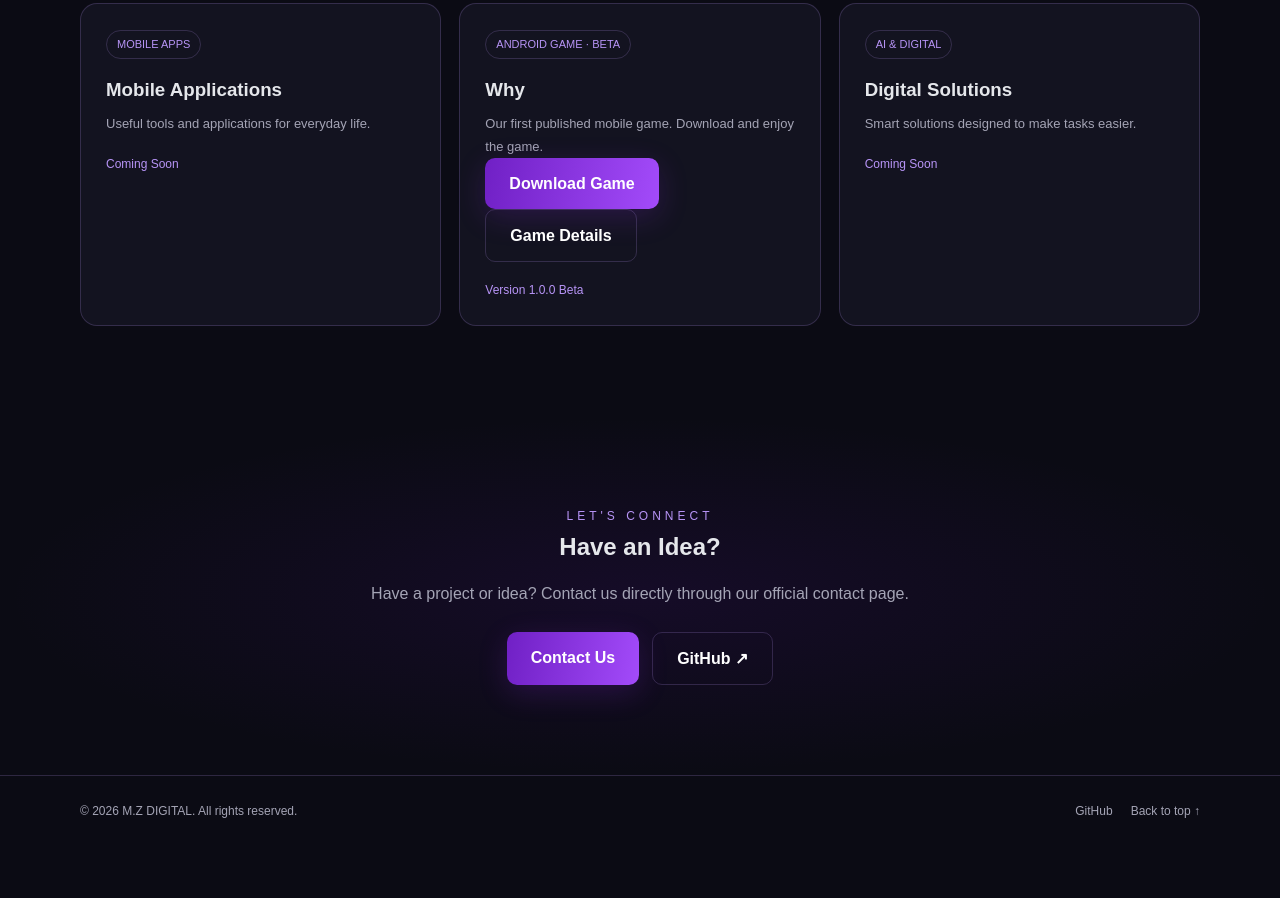
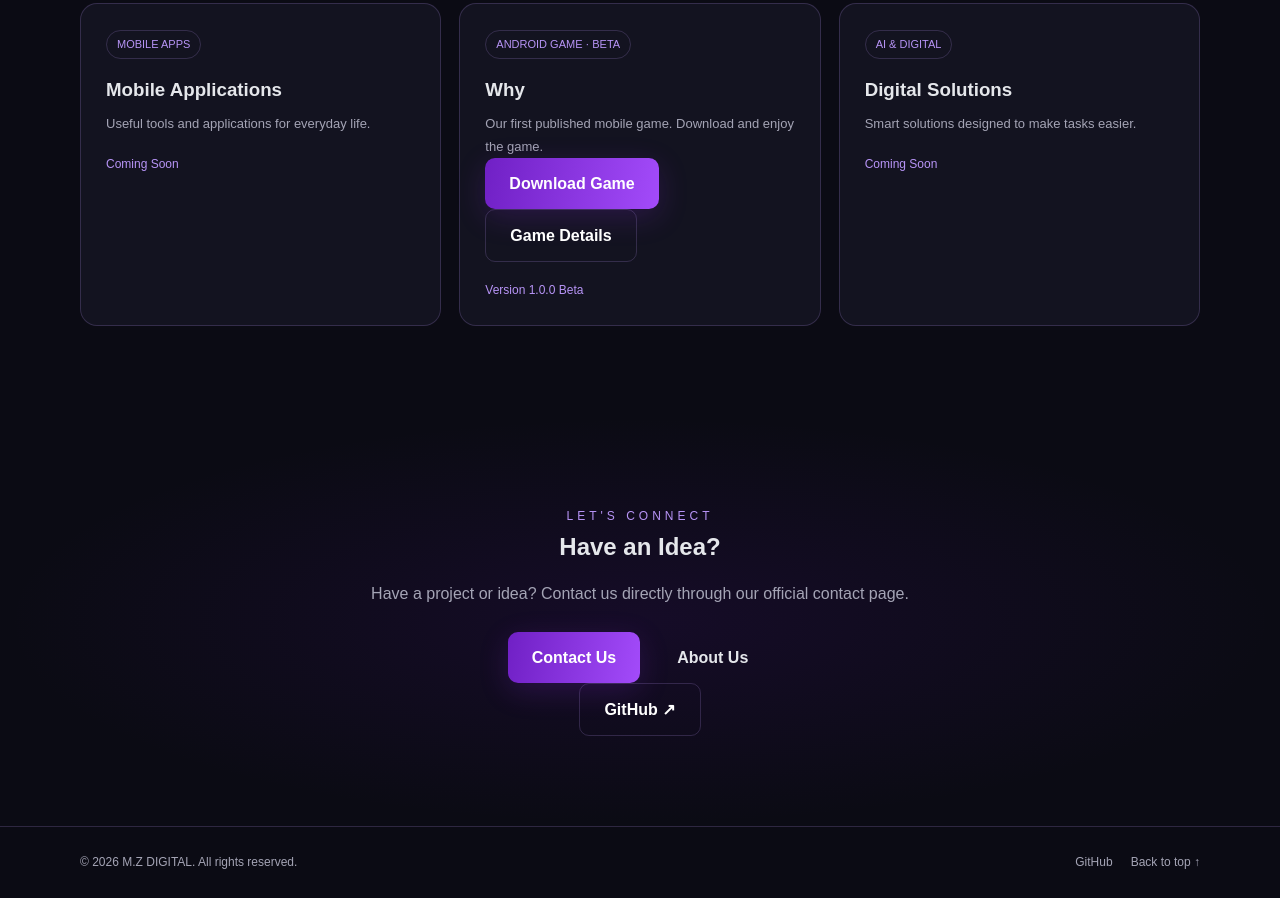
Before and after one commit to muktdabdr/MZ-DIGITAL, a plain HTML site: page index.html in a window 1280 px wide. Shown: the part 2127-3025 px from the top of the page. Before the commit the page ends 2973 px from the top, so only its background shows below. Drawn offline with Linux system fonts and the light colour scheme.

Commit message:
Update index.html

```diff
--- a/index.html
+++ b/index.html
@@ -435,13 +435,20 @@ footer{
   </p>
 
   <div class="actions">
+<a class="btn btn-primary"
+   href="contact.html"
+   data-en="Contact Us"
+   data-ar="تواصل معنا">
+   Contact Us
+</a>
 
-    <a class="btn btn-primary"
-       href="contact.html"
-       data-en="Contact Us"
-       data-ar="تواصل معنا">
-       Contact Us
-    </a>
+<a class="btn secondary"
+   href="about.html"
+   data-en="About Us"
+   data-ar="من نحن">
+   About Us
+  </a>
+  </div>
 
     <a class="btn btn-secondary"
        href="https://github.com/muktdabdr"
```
